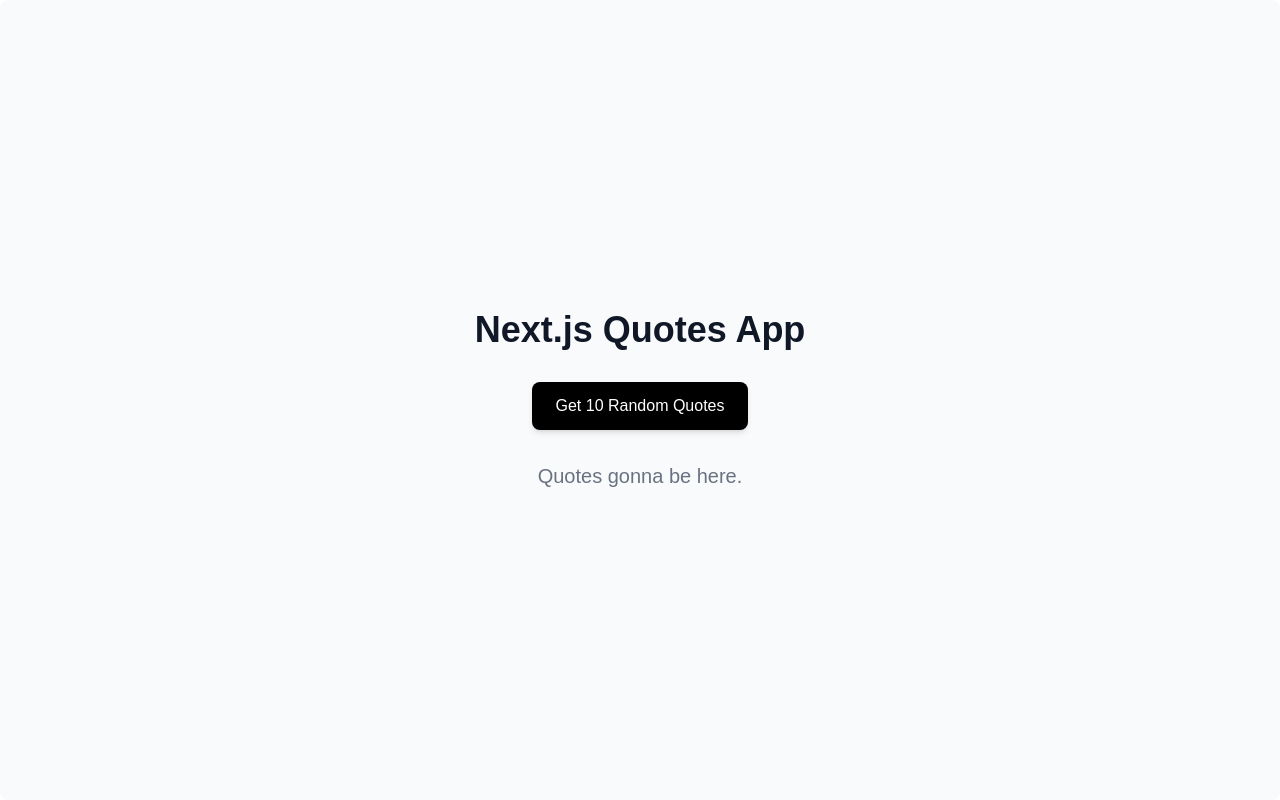
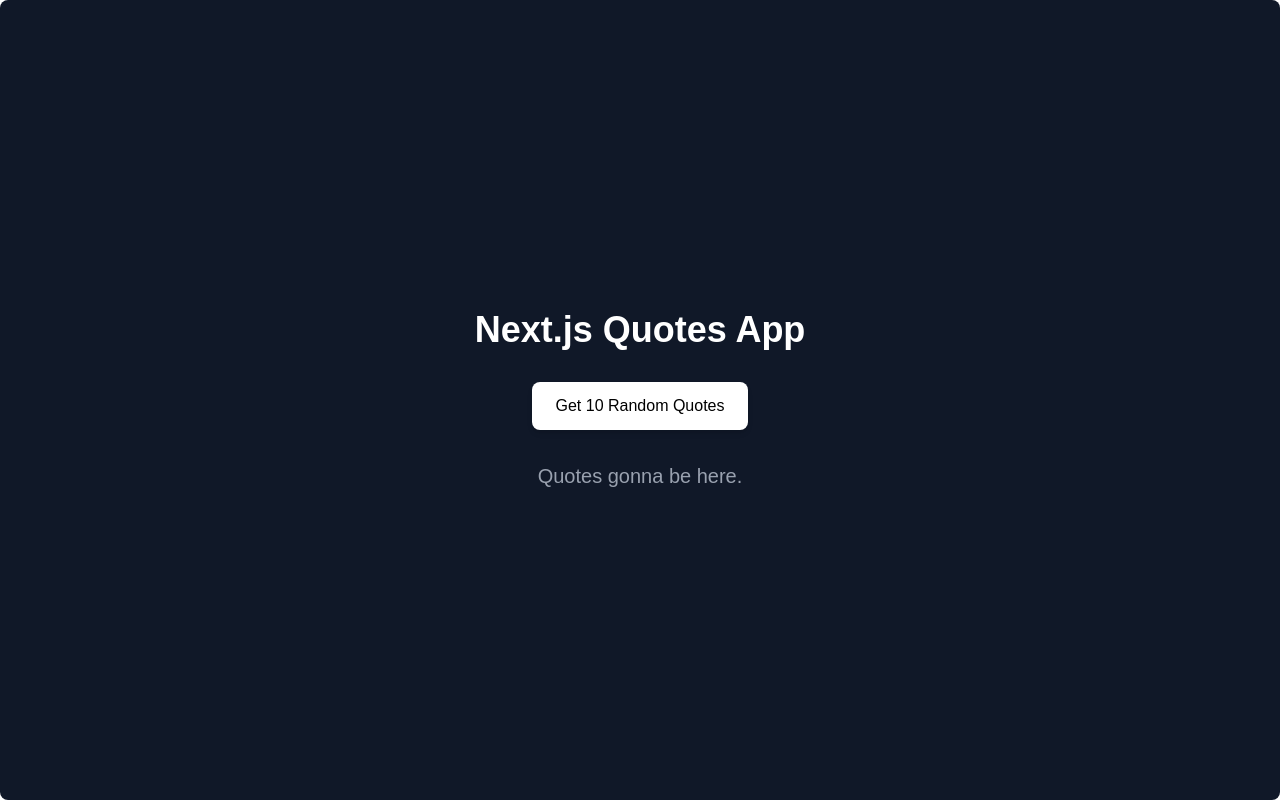
Before and after one commit to DanilZharkovJS/quotes-redux-next.js-app, a Next.js app: page / in a window 1280 px wide. Built offline with nearby package versions, Linux system fonts and the light colour scheme.

Commit message:
new theme

```diff
--- a/src/app/page.js
+++ b/src/app/page.js
@@ -11,14 +11,14 @@
   }
 
   return (
-    <div className="min-h-screen flex flex-col items-center justify-center bg-gray-50 px-4 py-10 rounded-lg" >
-      <h1 className="text-4xl font-extrabold mb-8 text-gray-900">
+    <div className="min-h-screen flex flex-col items-center justify-center bg-gray-900 px-4 py-10 rounded-lg text-white">
+      <h1 className="text-4xl font-extrabold mb-8 text-white">
         Next.js Quotes App
       </h1>
 
       <button
         onClick={handleQuotes}
-        className="mb-8 px-6 py-3 bg-black text-white rounded-lg shadow-md hover:bg-gray-800 transition cursor-pointer"
+        className="mb-8 px-6 py-3 bg-white text-black rounded-lg shadow-md hover:bg-gray-200 transition cursor-pointer"
       >
         Get 10 Random Quotes
       </button>
@@ -28,16 +28,16 @@
           quotes.map((quote) => (
             <div
               key={quote.id}
-              className="bg-white border border-gray-200 rounded-xl p-6 transition shadow-sm hover:translate-px"
+              className="bg-gray-800 border border-gray-700 rounded-xl p-6 shadow-sm hover:scale-[1.01] transition"
             >
-              <p className="text-lg text-gray-800 italic">“{quote.text}”</p>
-              <p className="mt-4 text-right text-gray-600 font-medium">
+              <p className="text-lg text-gray-200 italic">“{quote.text}”</p>
+              <p className="mt-4 text-right text-gray-400 font-medium">
                 — {quote.author}
               </p>
             </div>
           ))
         ) : (
-          <h2 className="text-xl text-gray-500 text-center">
+          <h2 className="text-xl text-gray-400 text-center">
             Quotes gonna be here.
           </h2>
         )}
```
